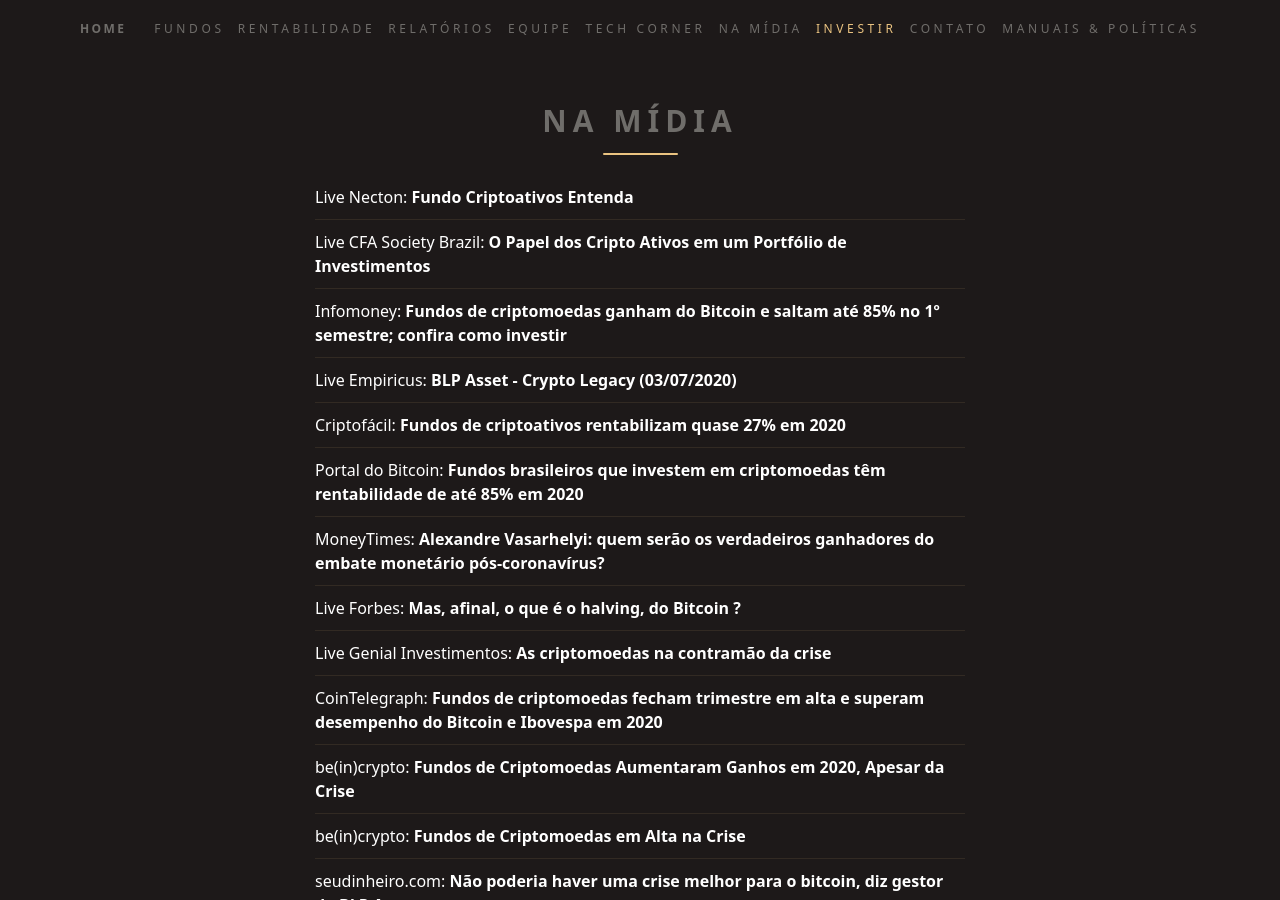
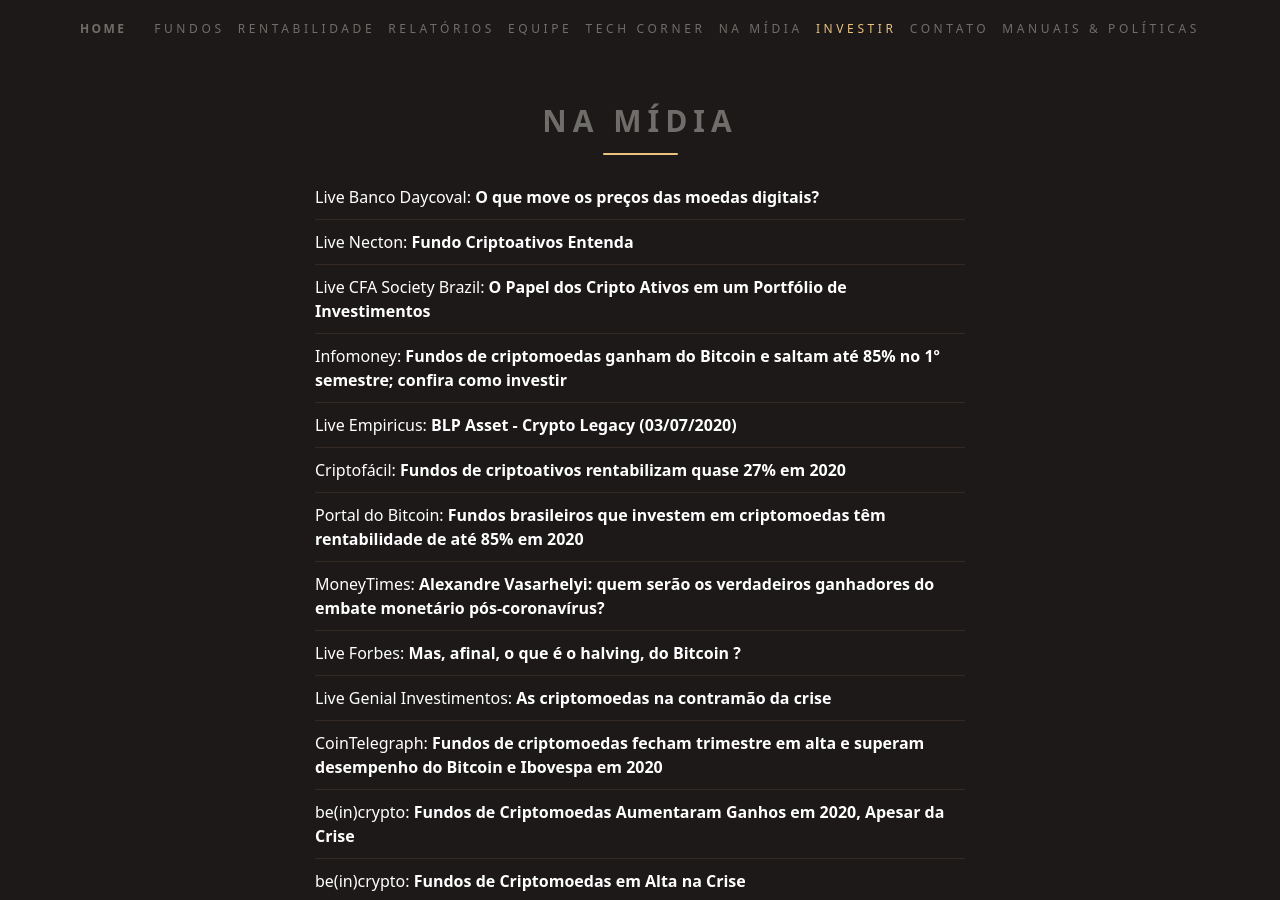
Before and after one commit to ateliedetemas/blpcrypto, a Jekyll site: the page built from _pages/na-midia.md, in a window 1280 px wide and 900 px high. Built offline with Jekyll 4.4.1, drawn with Linux system fonts in a browser that asks for light colours.

Commit message:
Update na-midia.md

```diff
--- a/_pages/na-midia.md
+++ b/_pages/na-midia.md
@@ -3,6 +3,7 @@ lang: pt
 layout: page
 title: Na Mídia
 ---
+|[Live Banco Daycoval: **O que move os preços das moedas digitais?**](https://www.youtube.com/watch?v=2QIBHYxsxDc)
 |[Live Necton: **Fundo Criptoativos Entenda**](https://youtu.be/cJBMdi-Vfmc)
 |[Live CFA Society Brazil: **O Papel dos Cripto Ativos em um Portfólio de Investimentos**](https://www.youtube.com/watch?v=pqi2c1L8WnI&feature=youtu.be)
 |[Infomoney: **Fundos de criptomoedas ganham do Bitcoin e saltam até 85% no 1º semestre; confira como investir**](https://www.infomoney.com.br/mercados/fundos-de-criptomoedas-ganham-do-bitcoin-e-saltam-ate-85-no-1o-semestre-confira-como-investir/)
```
